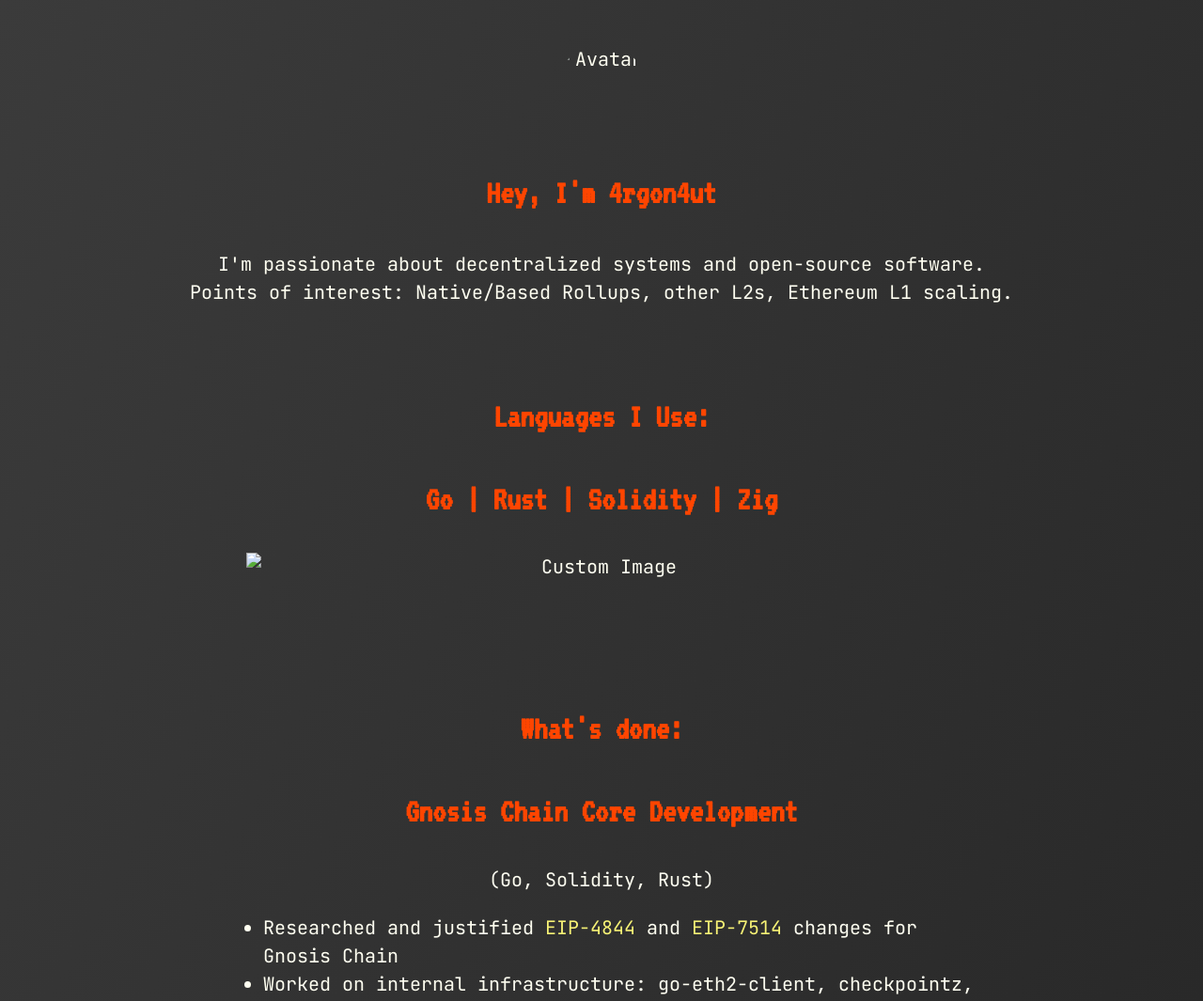
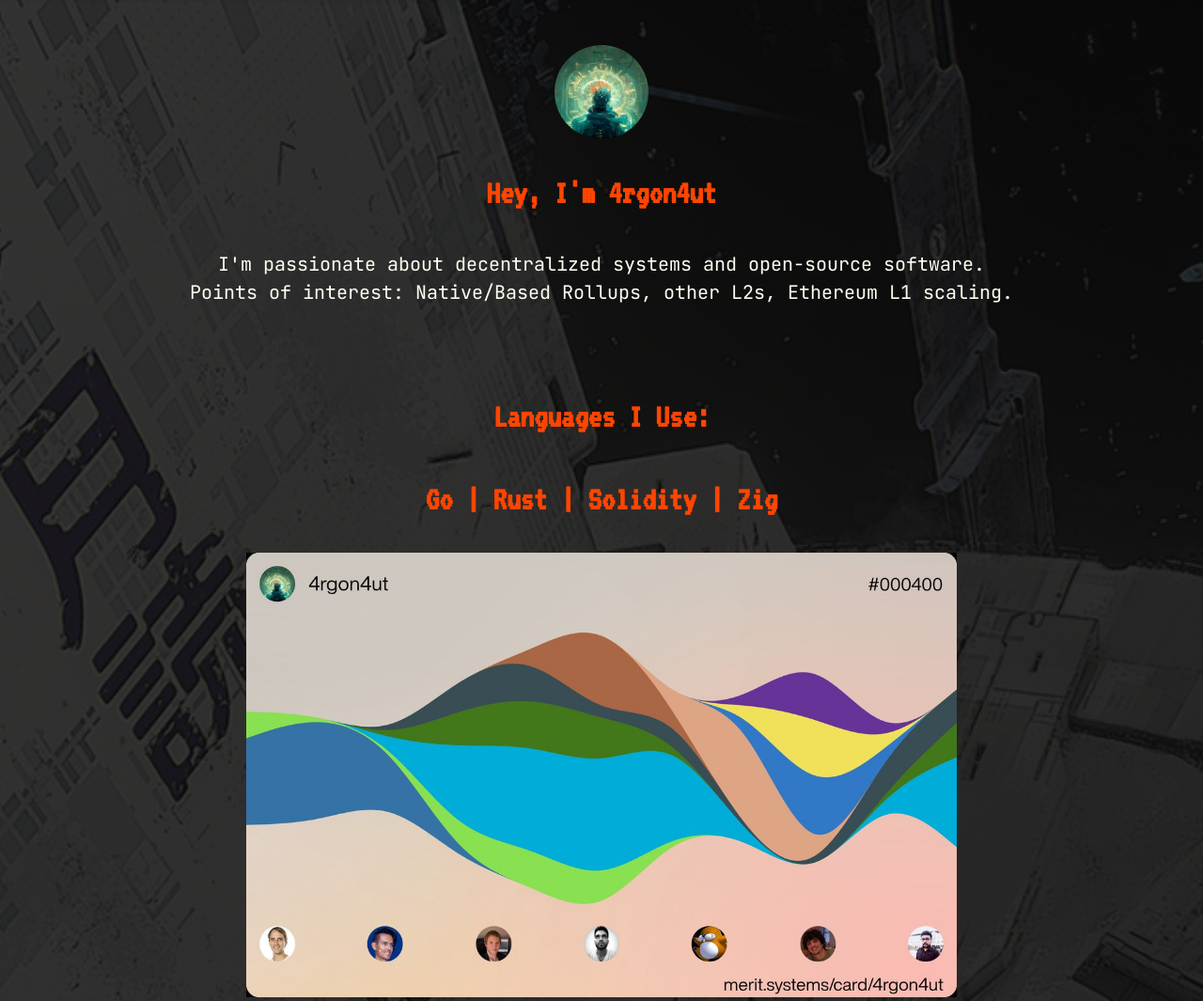
Before and after one commit to 4rgon4ut/hub, a plain HTML site: page index.html in a window 1280 px wide. Shown: the top 1065 px of the page at 94% size. Drawn offline with Linux system fonts and the light colour scheme.

Commit message:
fix: paths

```diff
--- a/index.html
+++ b/index.html
@@ -8,7 +8,7 @@
         @import url('https://fonts.googleapis.com/css2?family=VT323&display=swap');
         @import url('https://fonts.googleapis.com/css2?family=JetBrains+Mono&display=swap');
         body {
-            background-image: linear-gradient(to bottom right, rgba(10, 10, 10, 0.8), rgba(10, 10, 10, 0.9)), url('hub_background2.jpg');
+            background-image: linear-gradient(to bottom right, rgba(10, 10, 10, 0.8), rgba(10, 10, 10, 0.9)), url('./assets/hub_background2.jpg');
             background-size: cover;
             background-position: center;
             background-repeat: no-repeat;
@@ -214,7 +214,7 @@
 </head>
 <body>
     <!-- Add Avatar Image -->
-    <img src="./avatar.png" alt="Avatar" class="avatar">
+    <img src="./assets/avatar.png" alt="Avatar" class="avatar">
 
     <h1>Hey, I'm 4rgon4ut</h1>
     <p style="text-align: center; max-width: 1000px; margin: 0 auto;">I'm passionate about decentralized systems and open-source software.</p>
@@ -223,7 +223,7 @@
     <div class="section">
         <h1>Languages I Use:</h1>
         <h2>Go | Rust | Solidity | Zig </h2>
-        <img src="./merit.png" alt="Custom Image" class="merit-image">
+        <img src="./assets/merit.png" alt="Custom Image" class="merit-image">
     </div>
 
     <div class="section experience">
```
